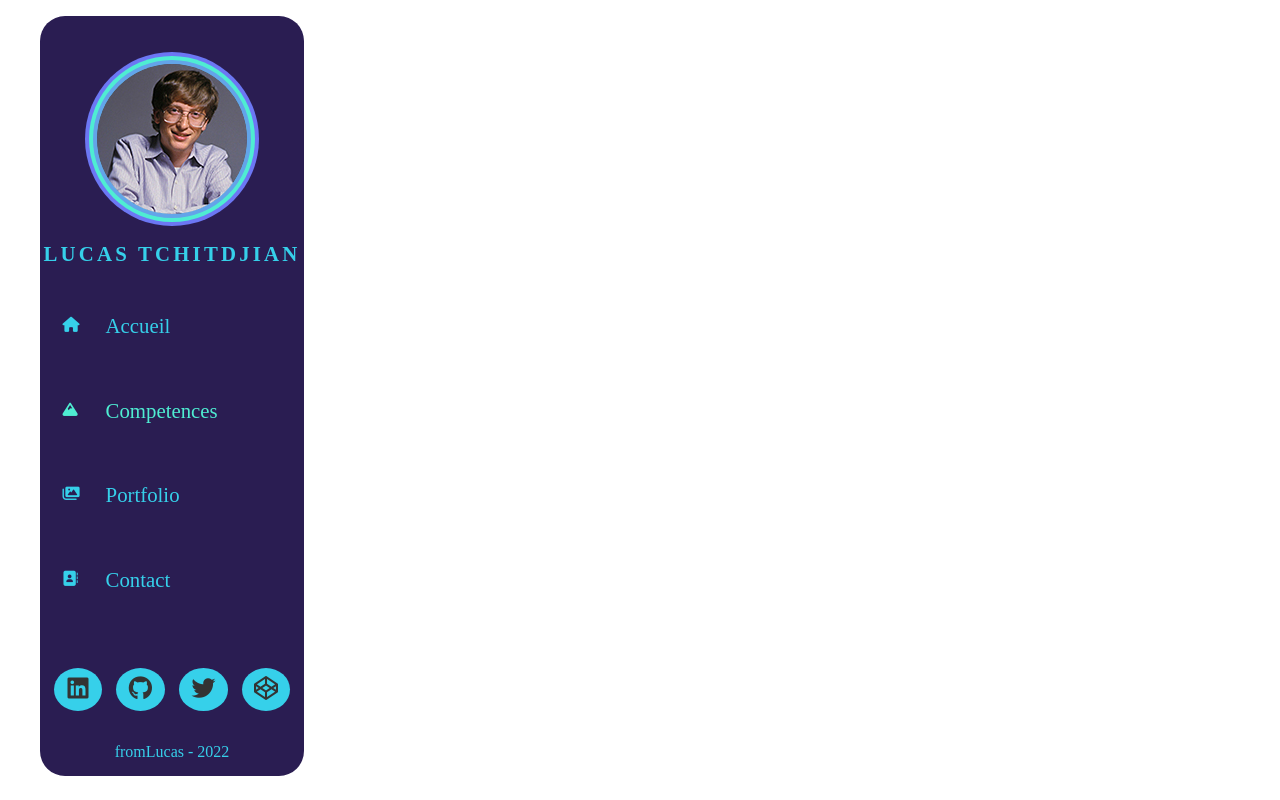
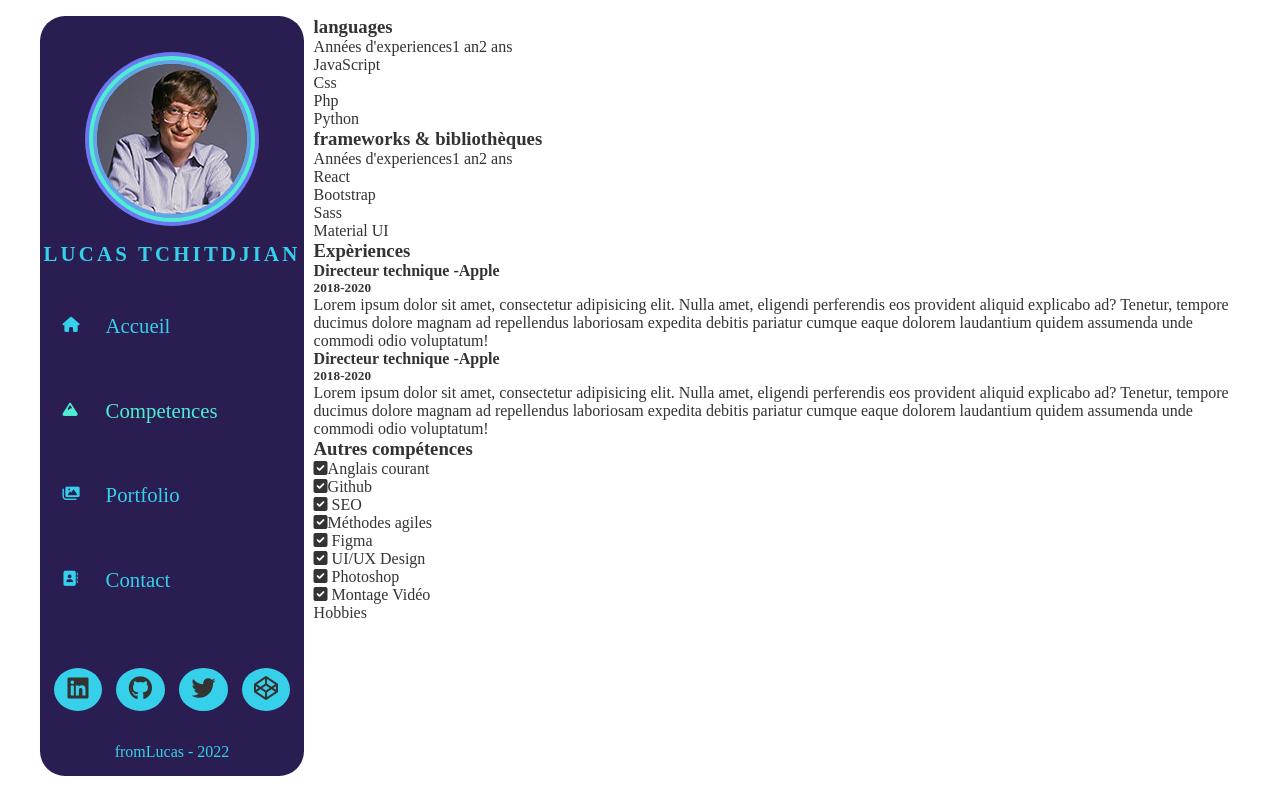
Before and after one commit to LucasTchitdjian/react-cv, a React (Create React App) app: page /competences in a window 1280 px wide. Built offline with nearby package versions, Linux system fonts and the light colour scheme; a web font is replaced by a local one.

Commit message:
skills page part 1 finished

```diff
--- /dev/null
+++ b/src/components/knowledges/Experience.js
@@ -0,0 +1,21 @@
+import React from 'react';
+
+const Experience = () => {
+  return (
+    <div className='experience'>
+      <h3>Expèriences</h3>
+      <div className="exp-1">
+        <h4>Directeur technique -Apple</h4>
+        <h5>2018-2020</h5>
+        <p>Lorem ipsum dolor sit amet, consectetur adipisicing elit. Nulla amet, eligendi perferendis eos provident aliquid explicabo ad? Tenetur, tempore ducimus dolore magnam ad repellendus laboriosam expedita debitis pariatur cumque eaque dolorem laudantium quidem assumenda unde commodi odio voluptatum!</p>
+      </div>
+      <div className="exp-2">
+        <h4>Directeur technique -Apple</h4>
+        <h5>2018-2020</h5>
+        <p>Lorem ipsum dolor sit amet, consectetur adipisicing elit. Nulla amet, eligendi perferendis eos provident aliquid explicabo ad? Tenetur, tempore ducimus dolore magnam ad repellendus laboriosam expedita debitis pariatur cumque eaque dolorem laudantium quidem assumenda unde commodi odio voluptatum!</p>
+      </div>
+    </div>
+  );
+};
+
+export default Experience;
--- /dev/null
+++ b/src/components/knowledges/Hobbies.js
@@ -0,0 +1,11 @@
+import React from 'react';
+
+const Hobbies = () => {
+  return (
+    <div>
+      Hobbies
+    </div>
+  );
+};
+
+export default Hobbies;
--- /dev/null
+++ b/src/components/knowledges/Languages.js
@@ -0,0 +1,41 @@
+import React, { Component } from 'react';
+import ProgressBar from './ProgressBar';
+
+class Languages extends Component {
+
+  state = {
+    languages: [
+      {id: 1, value: "JavaScript", xp:1.8},
+      {id: 2, value: "Css", xp:2},
+      {id: 3, value: "Php", xp:0.7},
+      {id: 4, value: "Python", xp:0.4}
+    ],
+    frameworks: [
+      {id: 1, value: "React", xp:1.4},
+      {id: 2, value: "Bootstrap", xp:2},
+      {id: 3, value: "Sass", xp:1.5},
+      {id: 4, value: "Material UI", xp:0.5}
+    ]
+  }
+
+  render() {
+    let {languages, frameworks} = this.state;
+
+    return (
+      <div className="languagesFrameworks">
+        <ProgressBar
+          languages={languages}
+          className="languagesDisplay"
+          title="languages"
+        />
+        <ProgressBar
+          languages = {frameworks}
+          title="frameworks & bibliothèques"
+          className="frameworksDisplay"
+        />
+      </div>
+    );
+  }
+}
+
+export default Languages;
--- /dev/null
+++ b/src/components/knowledges/OtherSkills.js
@@ -0,0 +1,25 @@
+import React from 'react';
+
+const OtherSkills = () => {
+  return (
+      <div className="otherSkills">
+        <h3>Autres compétences</h3>
+        <div className="lis">
+          <ul>
+            <li><i className='fas fa-check-square'></i>Anglais courant</li>
+            <li><i className='fas fa-check-square'></i>Github</li>
+            <li><i className='fas fa-check-square'></i> SEO</li>
+            <li><i className='fas fa-check-square'></i>Méthodes agiles</li>
+          </ul>
+          <ul>
+            <li><i className='fas fa-check-square'></i> Figma</li>
+            <li><i className='fas fa-check-square'></i> UI/UX Design</li>
+            <li><i className='fas fa-check-square'></i> Photoshop</li>
+            <li><i className='fas fa-check-square'></i> Montage Vidéo</li>
+          </ul>
+        </div>
+      </div>
+  );
+};
+
+export default OtherSkills;
--- /dev/null
+++ b/src/components/knowledges/ProgressBar.js
@@ -0,0 +1,36 @@
+import React from 'react';
+
+const ProgressBar = (props) => {
+  return (
+    <div className={props.className}>
+      <h3>{props.title}</h3>
+      <div className="years">
+        <span>Années d'experiences</span>
+        <span>1 an</span>
+        <span>2 ans</span>
+      </div>
+
+      <div>
+        {
+          props.languages.map((item) => {
+            let xpYears = 2;
+            let progressBar = item.xp / xpYears * 100 + '%';
+
+            return (
+              <div key={item.id} className="languagesList">
+                <li>{item.value}</li>
+                <div className="progressBar" style={
+                  {width:progressBar}}></div>
+              </div>
+            )
+          })
+        }
+      </div>
+
+
+
+    </div>
+  );
+};
+
+export default ProgressBar;
--- a/src/pages/Knowledges.js
+++ b/src/pages/Knowledges.js
@@ -1,10 +1,20 @@
 import React from 'react';
+import Experience from '../components/knowledges/Experience';
+import Hobbies from '../components/knowledges/Hobbies';
+import Languages from '../components/knowledges/Languages';
+import OtherSkills from '../components/knowledges/OtherSkills';
 import Navigation from '../components/Navigation';
 
 const Knowledges = () => {
   return (
-    <div>
+    <div className='knowledges'>
       <Navigation />
+      <div className="knowledgesContent">
+        <Languages />
+        <Experience />
+        <OtherSkills />
+        <Hobbies />
+      </div>
     </div>
   );
 };
```
